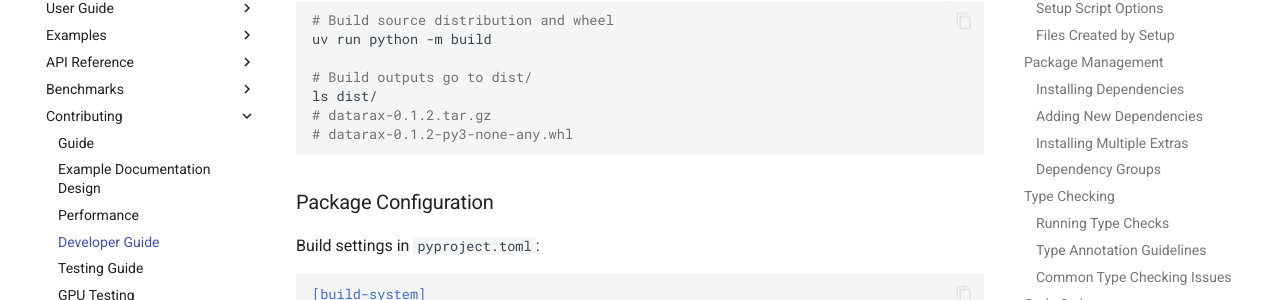
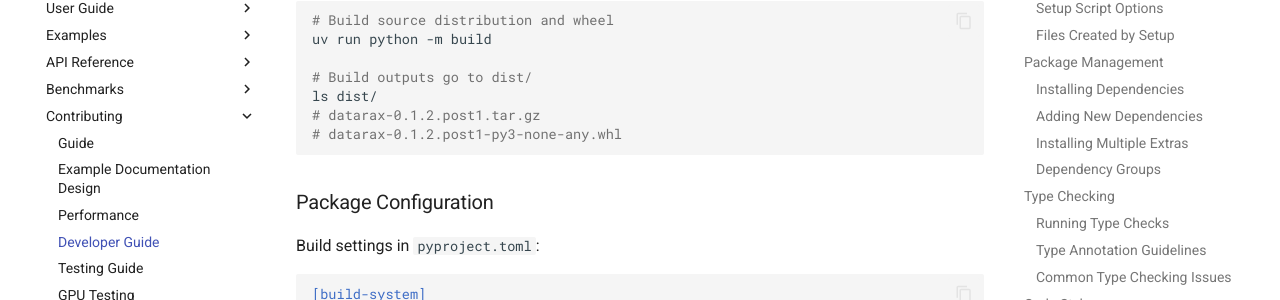
Before and after one commit to avitai/datarax, an MkDocs documentation site: the page built from docs/contributing/dev_guide.md, in a window 1280 px wide and 900 px high, scrolled down 8367 px. Shown: the part 154-454 px from the top of the window. Built offline with MkDocs 1.6.1 and Material for MkDocs 9.7.7, drawn with Linux system fonts in a browser that asks for light colours; comment, search, counter and statistics services are not loaded.

Commit message:
Bump datarax version to 0.1.2.post1

````diff
--- a/docs/contributing/dev_guide.md
+++ b/docs/contributing/dev_guide.md
@@ -341,8 +341,8 @@
 
 # Build outputs go to dist/
 ls dist/
-# datarax-0.1.2.tar.gz
-# datarax-0.1.2-py3-none-any.whl
+# datarax-0.1.2.post1.tar.gz
+# datarax-0.1.2.post1-py3-none-any.whl
 ```
 
 ### Package Configuration
--- a/src/datarax/__init__.py
+++ b/src/datarax/__init__.py
@@ -46,7 +46,7 @@
 from datarax.typing import Batch, Element
 
 
-__version__ = "0.1.2"
+__version__ = "0.1.2.post1"
 
 __all__ = [
     # Type aliases
````
